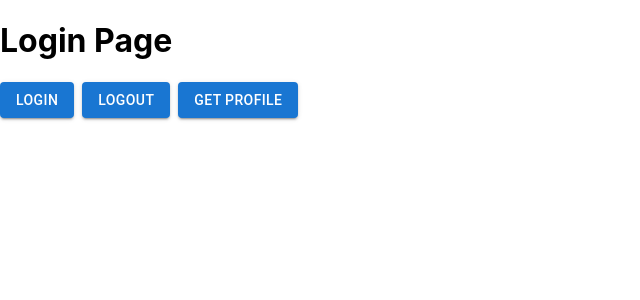
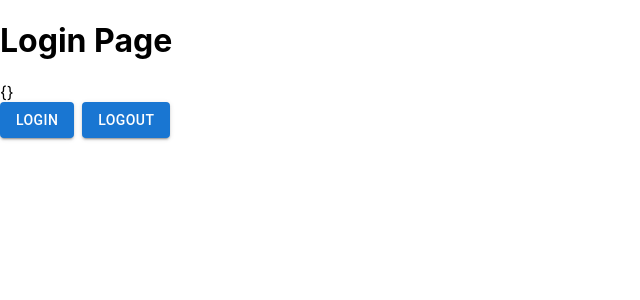
Before and after one commit to Phamtuandat/lear-nextjs, a Next.js app: page /login in a window 1280 px wide. Shown: the top 300 px of the page, without its empty margins (0-640 px from the left). Built offline with nearby package versions, Linux system fonts and the light colour scheme.

Commit message:
login page with swr hookl

```diff
--- /dev/null
+++ b/components/swr/index.ts
@@ -0,0 +1 @@
+export * from './studentDetail'
--- /dev/null
+++ b/hooks/index.ts
@@ -0,0 +1 @@
+export * from './useAuth'
--- /dev/null
+++ b/hooks/useAuth.ts
@@ -0,0 +1,34 @@
+import { authApi } from 'axiosClients'
+import useSWR from 'swr'
+import { PublicConfiguration } from 'swr/dist/types'
+
+export const useAuth = (option?: Partial<PublicConfiguration>) => {
+    const {
+        data: profile,
+        mutate,
+        isValidating,
+        error,
+    } = useSWR('/profile', {
+        dedupingInterval: 60 * 60 * 1000,
+        revalidateOnFocus: false,
+        ...option,
+    })
+    async function login() {
+        await authApi.login({
+            username: 'phamdat',
+            password: 'phamdat11',
+        })
+        await mutate()
+    }
+    async function logout() {
+        await authApi.logout()
+        mutate({}, false)
+    }
+    return {
+        profile,
+        isValidating,
+        error,
+        login,
+        logout,
+    }
+}
--- a/package.json
+++ b/package.json
@@ -18,7 +18,8 @@
     "http-proxy": "^1.18.1",
     "next": "12.0.7",
     "react": "17.0.2",
-    "react-dom": "17.0.2"
+    "react-dom": "17.0.2",
+    "swr": "^1.1.1"
   },
   "devDependencies": {
     "@types/axios": "^0.14.0",
--- a/pages/_app.tsx
+++ b/pages/_app.tsx
@@ -1,14 +1,17 @@
+import { EmptyLayout } from '@/components/Layouts'
+import apiClient from 'axiosClients/apiClient'
+import { SWRConfig } from 'swr'
+import { AppPropsWithLayout } from '../models'
 import '../styles/globals.css'
-import type { AppProps } from 'next/app'
-import { EmptyLayout } from '@/components/Layouts'
-import { AppPropsWithLayout } from '../models'
 
 function MyApp({ Component, pageProps }: AppPropsWithLayout) {
     const Layout = Component.Layout ?? EmptyLayout
     return (
-        <Layout>
-            <Component {...pageProps} />
-        </Layout>
+        <SWRConfig value={{ fetcher: (url) => apiClient.get(url), shouldRetryOnError: false }}>
+            <Layout>
+                <Component {...pageProps} />
+            </Layout>
+        </SWRConfig>
     )
 }
 
--- a/pages/login.tsx
+++ b/pages/login.tsx
@@ -1,34 +1,38 @@
-import { Button, Stack } from '@mui/material'
+import { Button, CircularProgress, Stack } from '@mui/material'
+import { Box } from '@mui/system'
 import { authApi } from 'axiosClients'
+import { useAuth } from 'hooks'
 import React from 'react'
 export default function LoginPage() {
+    const { error, isValidating, login, logout, profile } = useAuth({
+        revalidateOnMount: false,
+    })
     const handleLogin = async () => {
         try {
-            await authApi.login({
-                username: 'phamdat',
-                password: 'phamdat11',
-            })
+            await login()
+            console.log('profile page')
         } catch (error) {
             console.log('something went wrong')
         }
     }
     const handleLogout = async () => {
         try {
-            await authApi.logout()
+            await logout()
+            console.log('redirect to login page')
         } catch (error) {
             console.log("something went wrong, can't logout")
         }
     }
-    const handleGetProfile = async () => {
-        try {
-            const data: any = await authApi.getProfile()
-        } catch (error) {
-            console.log("can't get your profile, try again later")
-        }
-    }
+
     return (
         <div>
             <h1>Login Page</h1>
+            {isValidating ? (
+                <CircularProgress size={18} />
+            ) : (
+                <Box>{JSON.stringify(profile || {}, null, '')}</Box>
+            )}
+
             <Stack spacing={1} direction="row">
                 <Button onClick={handleLogin} variant="contained">
                     Login
@@ -36,9 +40,6 @@ export default function LoginPage() {
                 <Button onClick={handleLogout} variant="contained">
                     Logout
                 </Button>
-                <Button onClick={handleGetProfile} variant="contained">
-                    Get profile
-                </Button>
             </Stack>
         </div>
     )
--- a/tsconfig.json
+++ b/tsconfig.json
@@ -29,8 +29,8 @@
             "@/styles/*": [
                 "./styles/*"
             ],
-            "@/hook/*": [
-                "./hook/*"
+            "@/hook": [
+                "./hook"
             ],
         }
     },
```
Also changed, not shown: components/swr/studentDetail.tsx (added, +12 -0 lines), pages/swrPage.tsx (added, +23 -0 lines), 1 other file (tests, documents, lock files or other folders).
